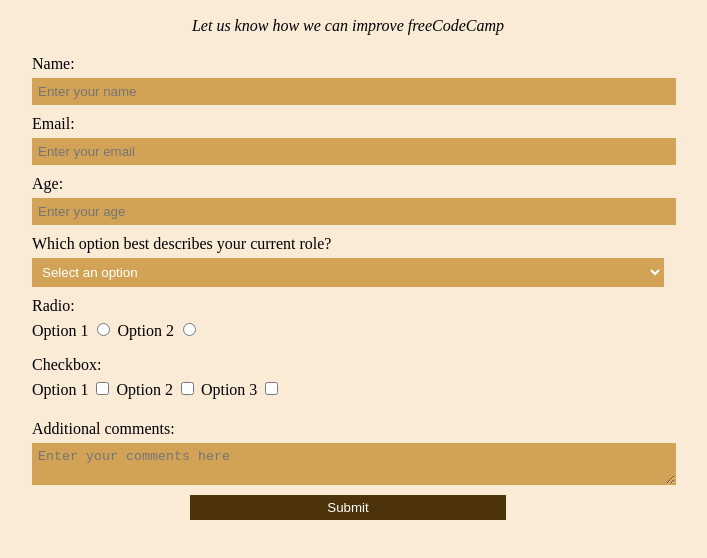
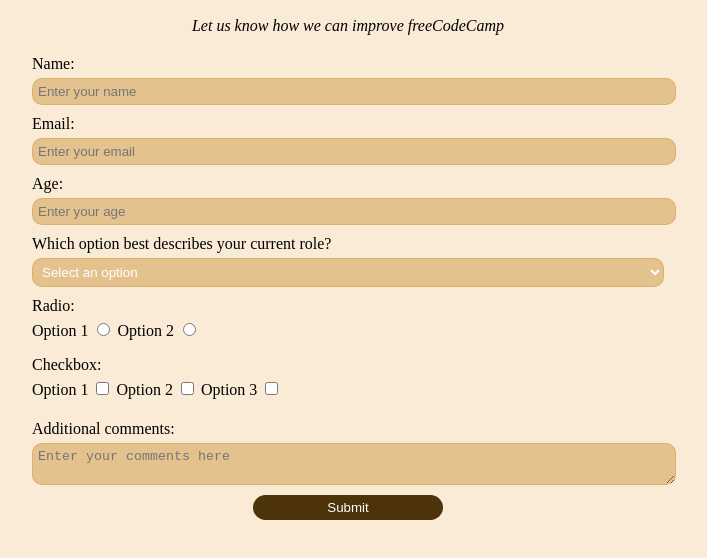
Before and after one commit to seanlabrador0625/freeCodeCampSurvey, a plain HTML site: page index.html in a window 1280 px wide. Shown: the part 60-618 px from the top of the page, without its empty margins (292-999 px from the left). Drawn offline with Linux system fonts and the light colour scheme.

Commit message:
Update style.css

```diff
--- a/style.css
+++ b/style.css
@@ -24,12 +24,13 @@ input[type="text"], input[type="email"], input[type="age"], select, textarea{
     margin-top: 5px;
     margin-bottom: 10px;
     padding: 5px;
+    border-radius: 10px;
 }
 
 input, select, textarea, option{
     display: block;
-    background-color: #d2a357;
-    border: 1px solid #d2a357;
+    background-color: #d2a3578f;
+    border: 1px solid #d2a3579a;
     color: white;
 }
 
@@ -49,7 +50,7 @@ label[for="comments"], label[for="checkbox"], label[for="radio"] {
 }
 
 button[type="submit"]{
-    width: 50%;
+    width: 30%;
     margin: 0 auto;
     padding: 5px;
     background-color: #4d3309;
@@ -57,4 +58,5 @@ button[type="submit"]{
     border: none;
     cursor: pointer;
     display: block;
+    border-radius: 20px;
 }
```
